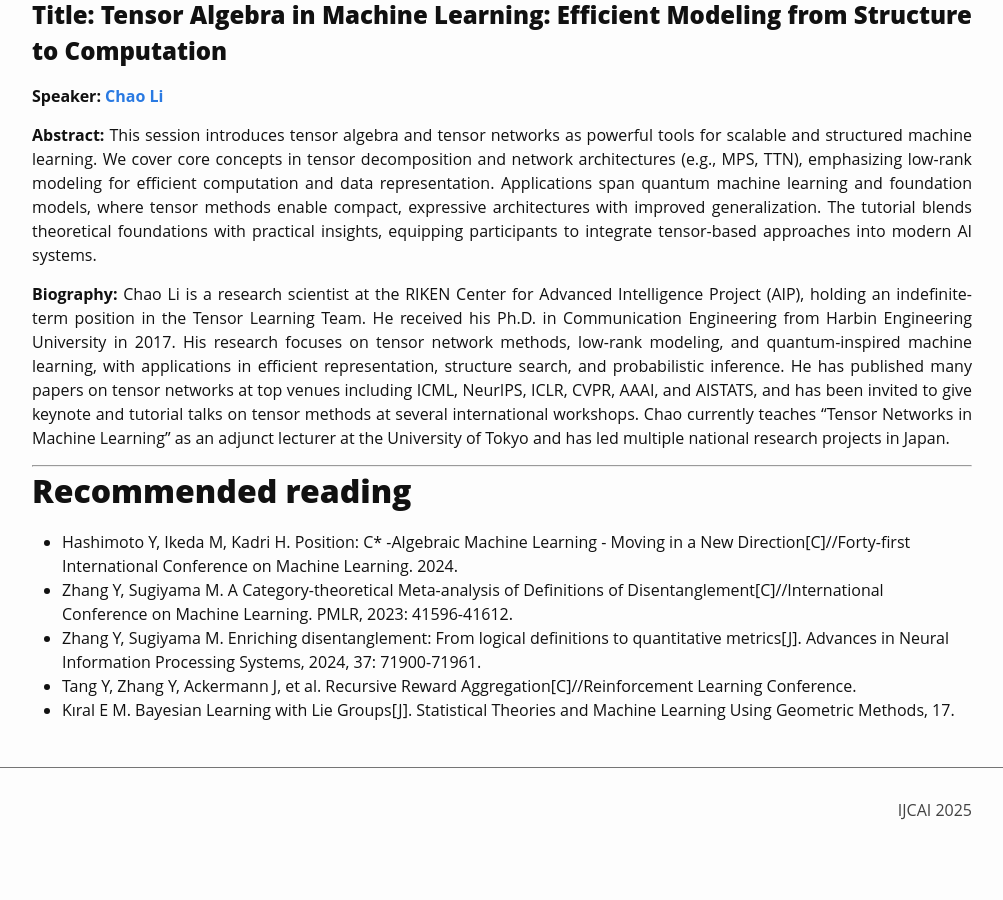
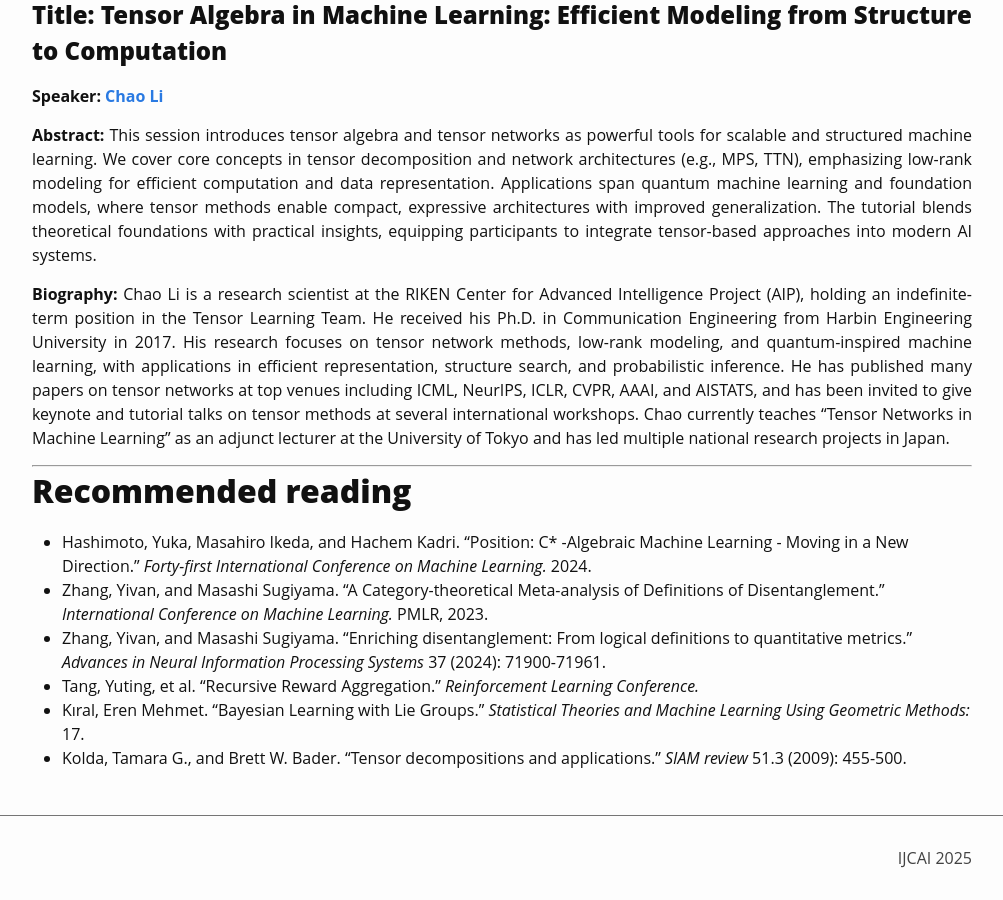
Before and after one commit to Algebra4AI/Algebra4AI.github.io, a Jekyll site: the page built from index.md, in a window 1280 px wide and 900 px high, scrolled down 3360 px. Shown: the whole window, without its empty margins (138-1141 px from the left). Built offline with Jekyll 4.4.1, drawn with Linux system fonts in a browser that asks for light colours; some web fonts are replaced; before the commit the page ends 4212 px from its top, so only the background shows below that.

Commit message:
Update index.md

```diff
--- a/index.md
+++ b/index.md
@@ -150,11 +150,12 @@ You can find the slides of the tutorial here.
 
 # Recommended reading
 
-- Hashimoto Y, Ikeda M, Kadri H. Position: C* -Algebraic Machine Learning - Moving in a New Direction[C]//Forty-first International Conference on Machine Learning. 2024.
-- Zhang Y, Sugiyama M. A Category-theoretical Meta-analysis of Definitions of Disentanglement[C]//International Conference on Machine Learning. PMLR, 2023: 41596-41612.
-- Zhang Y, Sugiyama M. Enriching disentanglement: From logical definitions to quantitative metrics[J]. Advances in Neural Information Processing Systems, 2024, 37: 71900-71961.
-- Tang Y, Zhang Y, Ackermann J, et al. Recursive Reward Aggregation[C]//Reinforcement Learning Conference.
-- Kıral E M. Bayesian Learning with Lie Groups[J]. Statistical Theories and Machine Learning Using Geometric Methods, 17.
+- Hashimoto, Yuka, Masahiro Ikeda, and Hachem Kadri. "Position: C* -Algebraic Machine Learning - Moving in a New Direction." *Forty-first International Conference on Machine Learning.* 2024.
+- Zhang, Yivan, and Masashi Sugiyama. "A Category-theoretical Meta-analysis of Definitions of Disentanglement." *International Conference on Machine Learning.* PMLR, 2023.
+- Zhang, Yivan, and Masashi Sugiyama. "Enriching disentanglement: From logical definitions to quantitative metrics." *Advances in Neural Information Processing Systems* 37 (2024): 71900-71961.
+- Tang, Yuting, et al. "Recursive Reward Aggregation." *Reinforcement Learning Conference.*
+- Kıral, Eren Mehmet. "Bayesian Learning with Lie Groups." *Statistical Theories and Machine Learning Using Geometric Methods:* 17.
+- Kolda, Tamara G., and Brett W. Bader. "Tensor decompositions and applications." *SIAM review* 51.3 (2009): 455-500.
 
 
 <!--
```
